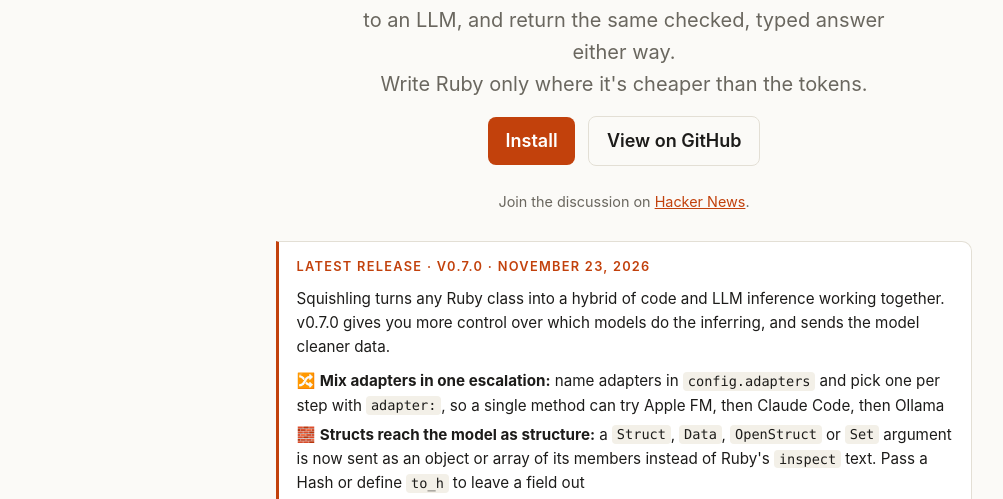
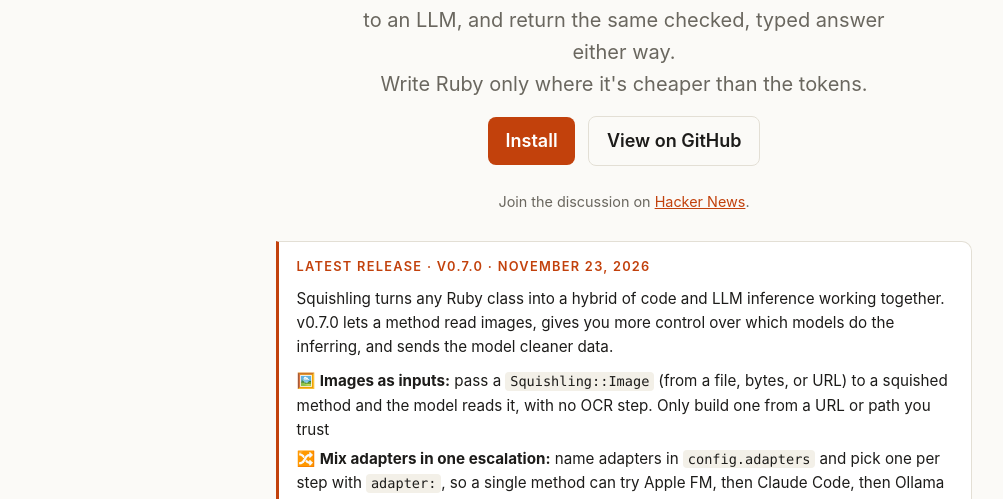
Before and after one commit to Coolhand-Labs/squishling, a plain HTML site: page site/index.html in a window 1280 px wide. Shown: the part 451-950 px from the top of the page, without its empty margins (16-1019 px from the left). Drawn offline with Linux system fonts and the light colour scheme.

Commit message:
Add #110 to the v0.7.0 changelog, callout and docs
Document that Image.from_url and from_path trust their source.

```diff
--- a/site/index.html
+++ b/site/index.html
@@ -244,9 +244,10 @@
 
 <aside class="release" id="latest-release" aria-label="Latest release">
   <p class="kicker">Latest release · v0.7.0 · <time datetime="2026-11-23">November 23, 2026</time></p>
-  <p>Squishling turns any Ruby class into a hybrid of code and LLM inference working together. v0.7.0 gives you more
-  control over which models do the inferring, and sends the model cleaner data.</p>
+  <p>Squishling turns any Ruby class into a hybrid of code and LLM inference working together. v0.7.0 lets a method read
+  images, gives you more control over which models do the inferring, and sends the model cleaner data.</p>
   <ul>
+    <li>🖼️ <strong>Images as inputs:</strong> pass a <code>Squishling::Image</code> (from a file, bytes, or URL) to a squished method and the model reads it, with no OCR step. Only build one from a URL or path you trust</li>
     <li>🔀 <strong>Mix adapters in one escalation:</strong> name adapters in <code>config.adapters</code> and pick one per step with <code>adapter:</code>, so a single method can try Apple FM, then Claude Code, then Ollama</li>
     <li>🧱 <strong>Structs reach the model as structure:</strong> a <code>Struct</code>, <code>Data</code>, <code>OpenStruct</code> or <code>Set</code> argument is now sent as an object or array of its members instead of Ruby's <code>inspect</code> text. Pass a Hash or define <code>to_h</code> to leave a field out</li>
     <li>🧪 <strong>Tests and observers know the adapter:</strong> <code>Observer::Call#adapter</code>, and <code>step(adapter:)</code> in test scripts</li>
```
Also changed, not shown: 2 other files.
